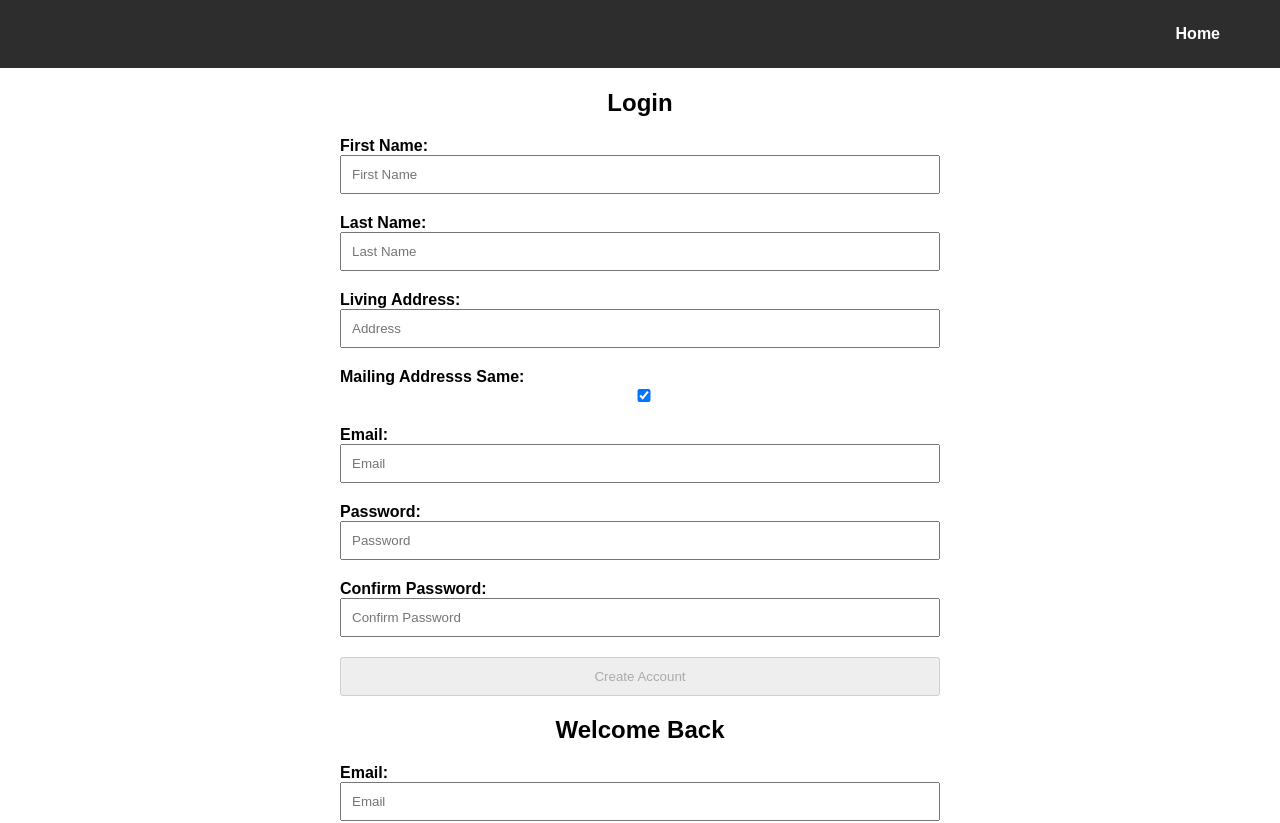
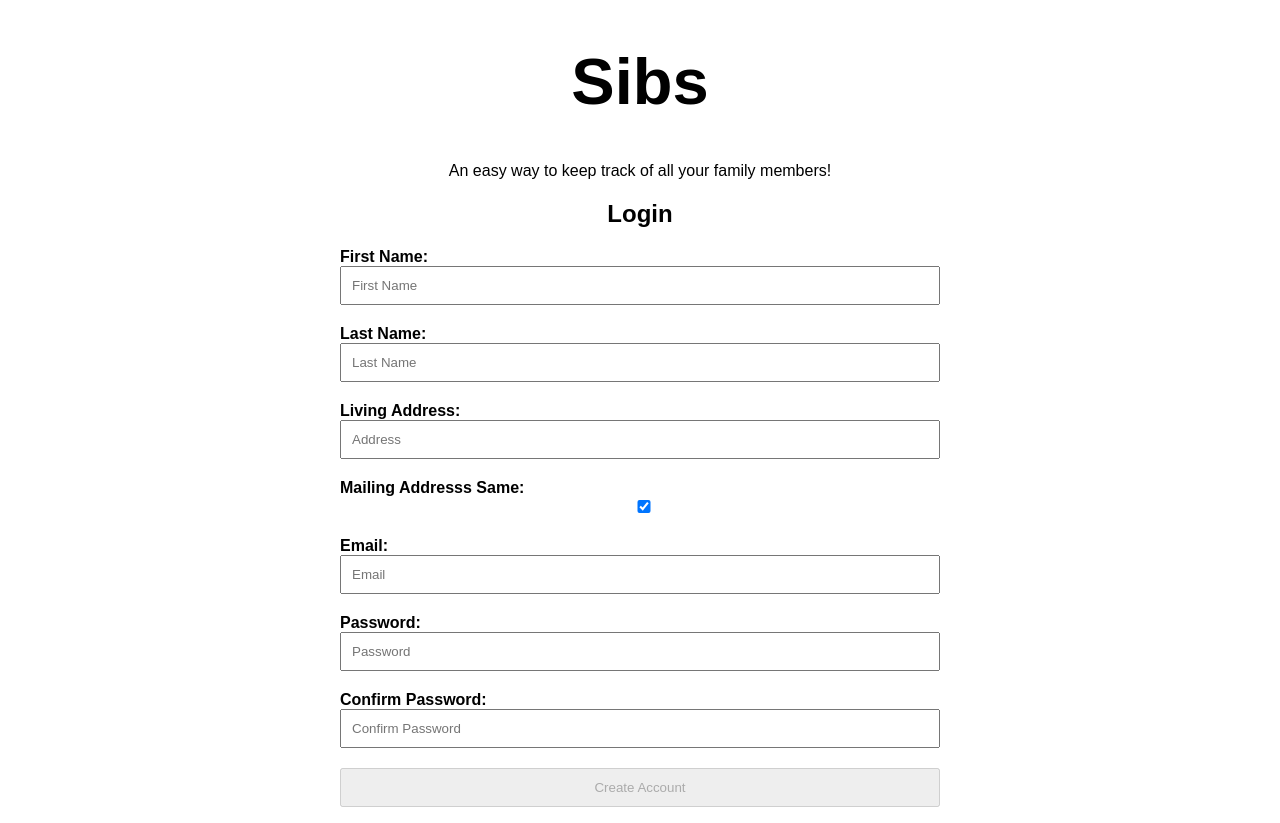
Before and after one commit to bakerlisa/sibs, a React (Create React App) app in the folder client/: page / in a window 1280 px wide. Shown: the top 823 px of the page. Built offline with nearby package versions, Linux system fonts and the light colour scheme; no server answers.

Commit message:
first commit

```diff
--- a/client/src/App.css
+++ b/client/src/App.css
@@ -58,6 +58,7 @@ GLOBAL STYLES
 }
 
 h1{font-size: 65px;}
+h1 span{text-transform: capitalize;}
 
 *{box-sizing: border-box; font-family: 'Fira Sans', sans-serif;}
 
--- a/client/src/App.js
+++ b/client/src/App.js
@@ -1,37 +1,56 @@
+import axios from 'axios';
 import { useEffect, useState } from 'react';
 import { Switch,Route,Redirect } from 'react-router-dom';
 import './App.css';
+
+import UserContext from './context/UserContext';
+
 import Header from './components/Header';
-import UserContext from './context/UserContext';
+
 import Dashboard from './views/Dashboard';
 import Error from './views/Error';
 import Login from './views/Login';
+import Settings from './views/Settings';
+import Add from './views/Add';
 
 function App() {
-  const [user,setUser] = useState("");
+  const [user,setUser] = useState({});
   const userIDs = localStorage.getItem('userID');
 
 
   useEffect(() => {
-    if(userIDs){
-      setUser(userIDs)
-    }
-  }, [userIDs,user]);
+    console.log(userIDs)
+      axios.get(`http://localhost:8000/api/user/${userIDs}`).then(response=>{
+          setUser(response.data.user)
+        })
+  }, [userIDs]);
 
   return (
     <div className="App">
-      <UserContext.Provider value={{ user, setUser }}>
+      <UserContext.Provider value={{ user, setUser, userIDs }}>
         <Header />
       </UserContext.Provider>
 
       <Switch>
         {/* LOGIN */}
         <Route exact path="/">
-          <UserContext.Provider value={{ user, setUser }}>
+          <UserContext.Provider value={{ user, setUser,userIDs }}>
           {
-            user.length === 0 ? <Login /> : <Dashboard />
+            userIDs ? <Dashboard /> : <Login />
           }
           </UserContext.Provider>
+        </Route>
+
+        {/* Settings */}
+        <Route exact path="/settings">
+          <UserContext.Provider value={{ user, setUser,userIDs }}>
+            <Settings />
+          </UserContext.Provider>
+        </Route>
+
+        {/* Add Fmaily Member */}
+        <Route exact path="/add">
+          <Add />
         </Route>
 
         {/* ERROR/404 routes */}
--- a/client/src/components/Header.js
+++ b/client/src/components/Header.js
@@ -4,16 +4,19 @@ import UserContext from '../context/UserContext';
 import Logout from './Logout';
 
 const Header = (props) => {
-    const {user,setUser} = useContext(UserContext)
+    const { user,setUser,userIDs } = useContext(UserContext)
 
     return(
-        <nav>
-        <Link to="/">Home</Link>
-
-        {
-            user.length === 0 ? "" : <Logout />
-        }
-        </nav>
+        <>
+            {
+                userIDs ?  <nav>
+                    <Link to="/">Home</Link>
+                    <Link to="/add">Add</Link>
+                    <Link to="/settings">Settings</Link>
+                    <Logout />
+                </nav>  : ""
+            }
+        </>
     )
 }
 
--- a/client/src/components/Logout.js
+++ b/client/src/components/Logout.js
@@ -1,12 +1,15 @@
 import React, { useContext } from 'react';
+import { useHistory } from 'react-router-dom';
 import UserContext from '../context/UserContext';
 
 const Logout = (props) => {
+    const history = useHistory();
     const { user, setUser } = useContext(UserContext)
 
     const logout = (event) => {
-        setUser("")
         localStorage.clear();
+        setUser({})
+        history.push("/");
     }
 
     return(
--- a/client/src/components/RegistrationForm.js
+++ b/client/src/components/RegistrationForm.js
@@ -86,7 +86,7 @@ const RegistrationForm = props => {
                     setMessage("Email already exsists, please choose a different email")
                 }else{
                     axios.post('http://localhost:8000/api/create/user',form).then(response=>{
-                        setUser(response.data.user._id)
+                        setUser(response.data.user)
                         localStorage.setItem('userID', response.data.user._id);
                     })
                 }
--- a/client/src/components/WelcomeForm.js
+++ b/client/src/components/WelcomeForm.js
@@ -6,7 +6,7 @@ import UserContext from '../context/UserContext';
 
 const WelcomeForm = props => {
     const history = useHistory();
-    const { user, setUser } = useContext(UserContext)
+    const { user, setUser, setUserID } = useContext(UserContext)
     const [errMessage, setErrMessage] = useState(" ")
 
     const [dbError,setDBError] = useState({ id:0 })
@@ -53,8 +53,8 @@ const WelcomeForm = props => {
             if(response.data.user.length <= 0){
                 setErrMessage("Credeitnals don't match, try again")
             }else{
-                localStorage.setItem('userID', response.data.user[0]._id);
-                setUser(response.data.user[0]._id)
+                setUser(response.data.user[0])
+                localStorage.setItem("userID",response.data.user[0]._id);
             }
         })
         .catch(err => {
@@ -85,7 +85,7 @@ const WelcomeForm = props => {
 
                 <div>
                     <label htmlFor="password">Password: </label>
-                    <input type="text"  name="password" value={login.password} placeholder="Password" onChange={onChangeHandler} />
+                    <input type="password"  name="password" value={login.password} placeholder="Password" onChange={onChangeHandler} />
                     {
                         error.password ? "" : <span>Please enter a password</span>
                     }
--- /dev/null
+++ b/client/src/views/Add.js
@@ -0,0 +1,11 @@
+import React from 'react';
+
+const Add = (props) => {
+    return(
+        <div>
+            Add Family Memeber
+        </div>
+    )
+}
+
+export default Add;
--- a/client/src/views/Dashboard.js
+++ b/client/src/views/Dashboard.js
@@ -1,18 +1,14 @@
-import axios from 'axios';
-import React, { useEffect, useState } from 'react';
+import React, { useContext } from 'react';
+import UserContext from '../context/UserContext';
 
 const Dashboard = (props) => {
+    const { user, setUser, userIDs } = useContext(UserContext)
 
-    const [ allUsers,setAllUsers ] = useState({})
-
-    useEffect(() => {
-        axios.get('http://localhost:8000/api/users').then(response=>{
-            setAllUsers(response.data)
-        })
-    }, []);
     return(
         <div>
-            Dashboard
+            {
+                userIDs ?  <h1>Welcome Back <span> {user.firstName} </span></h1> : ""
+            }
         </div>
     )
 }
--- a/client/src/views/Login.js
+++ b/client/src/views/Login.js
@@ -4,7 +4,9 @@ import WelcomeForm from '../components/WelcomeForm';
 
 const Login = (props) => {
     return(
-        <div>
+        <div >
+            <h1>Sibs</h1>
+            <p>An easy way to keep track of all your family members!</p>
             <div className="col-2">
                 <h2>Login</h2>
                 <RegistrationForm />
--- /dev/null
+++ b/client/src/views/Settings.js
@@ -0,0 +1,14 @@
+import React, { useContext } from 'react';
+import UserContext from '../context/UserContext';
+
+
+const Settings = (props) => {
+    const { user, setUser, userIDs } = useContext(UserContext)
+    return(
+        <div>
+            <h1>Edit Settings For: {user.firstName}</h1>
+        </div>
+    )
+}
+
+export default Settings;
```
Also changed, not shown: 1 other file (tests, documents, lock files or other folders).
